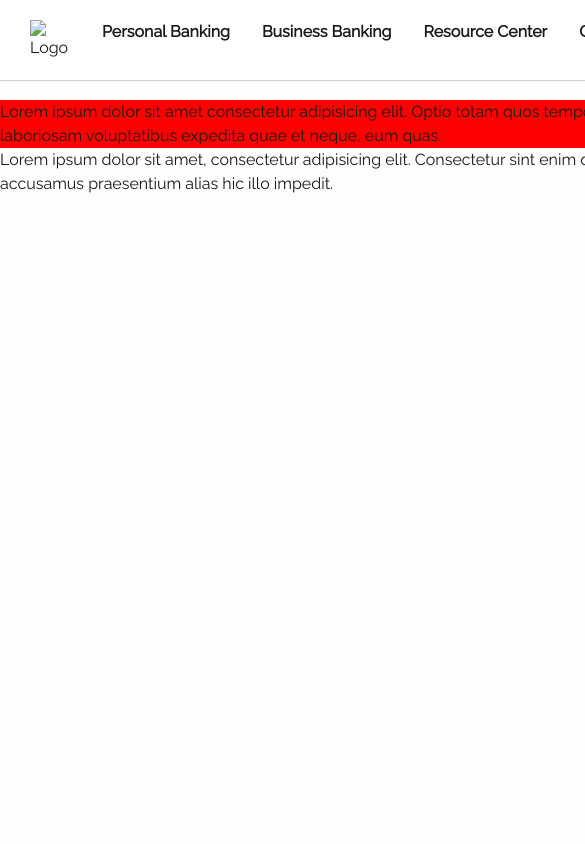
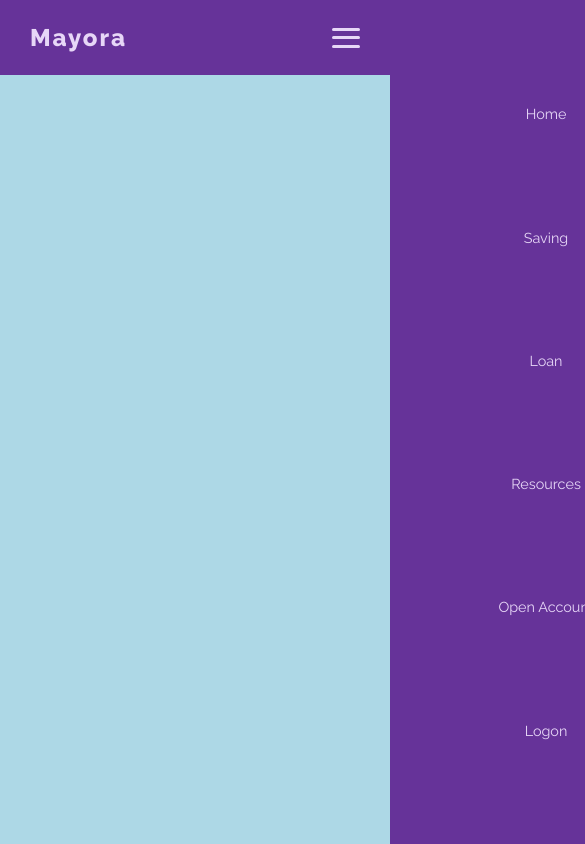
Before and after one commit to nunutasamalo/digital-banking-site, a plain HTML site: page index.html in a window 390 px wide. Shown: the top 844 px of the page, 585 px wide, since content can reach past the window. Drawn offline with Linux system fonts and the light colour scheme.

Commit message:
Add files via upload

```diff
--- a/index.html
+++ b/index.html
@@ -1,3 +1,4 @@
+
 <!DOCTYPE html>
 <html lang="en">
   <head>
@@ -5,67 +6,39 @@
     <meta http-equiv="X-UA-Compatible" content="IE=edge" />
     <meta name="viewport" content="width=device-width, initial-scale=1.0" />
     <title>Site</title>
-    <link rel="stylesheet" href="homestyle.css" />
+    <link rel="stylesheet" href="menu.css" />
+
   </head>
   <body>
-    <div class="page-wrapper">
     <header>
       <div class="container">
         <nav>
-            <div class="primary-main-nav">
-                <img src="/assets/images/mayora-digital-logo-svg.svg" class="site-logo" loading="lazy" alt="Logo">
+          <div class="logo">
+            <h2>Mayora</h2>
+          </div>
             <ul>
-                    <li>
-                      <a href="#">Personal Banking</a>
-                    </li>
-                    <li>
-                      <a href="#">Business Banking</a>
-                    </li>
-                    <li>
-                      <a href="#">Resource Center</a>
-                    </li>
-                    <li>
-                      <a href="#">Contact</a>
-                    </li>
+              <li><a href="http://" target="_blank" rel="noopener noreferrer">Home</a></li>
+              <li><a href="http://" target="_blank" rel="noopener noreferrer">Saving</a></li>
+              <li><a href="http://" target="_blank" rel="noopener noreferrer">Loan</a></li>
+              <li><a href="http://" target="_blank" rel="noopener noreferrer">Resources</a></li>
+              <li><a href="http://" target="_blank" rel="noopener noreferrer">Open Account</a></li>
+              <li><a href="http://" target="_blank" rel="noopener noreferrer">Logon</a></li>
+
+
             </ul>
+
+        <div class="menu-toggle">
+          <input type="checkbox">
+          <span></span>
+          <span></span>
+          <span></span>
         </div>
-            <div class="secondary-main-nav">
-                <ul>
-                    <li>
-                        <a href="#">Search</a>
-                      </li>
-                      <li>
-                        <a href="#">Log in</a>
-                      </li>
-                      <li>
-                        <a href="#">Get started</a>
-                      </li>
-                  </ul>
+        </nav>
       </div>
+    </header>
 
 
 
-
-        </nav>
-        </div>
-
-      </header>
-      <main>
-        <p>
-          Lorem ipsum dolor sit amet consectetur adipisicing elit. Optio totam
-          quos tempora ipsa nemo exercitationem ipsam placeat impedit similique
-          quod, possimus recusandae laboriosam voluptatibus expedita quae et
-          neque, eum quas.
-        </p>
-      </main>
-      <footer>
-        <p>
-          Lorem ipsum dolor sit amet, consectetur adipisicing elit. Consectetur
-          sint enim quo minima labore eveniet deserunt doloremque nisi amet.
-          Modi quaerat qui consequuntur cum accusamus praesentium alias hic illo
-          impedit.
-        </p>
-      </footer>
-    </div>
+    <script src="myscripts.js"></script>
   </body>
 </html>
--- /dev/null
+++ b/menu.css
@@ -0,0 +1,162 @@
+
+@import url('https://fonts.googleapis.com/css2?family=Raleway:ital,wght@0,200;0,400;0,600;0,800;1,400&display=swap');
+
+* {
+    box-sizing: border-box;
+    margin: 0;
+    padding: 0;
+  }
+
+  body{
+    font-family: 'Raleway', sans-serif;
+    overflow-x: hidden;
+  }
+
+  .container {
+    max-width: 1200px;
+    margin: 0 auto;
+    padding: 0 30px;
+  }
+  /* Navbar */
+
+  header{
+    background-color: rgb(102, 51, 153);
+  }
+
+ nav{
+    color: rgb(231, 215, 247);
+
+    display: flex;
+    justify-content: space-between;
+   height: 75px;
+   align-items: center;
+
+ }
+
+ nav .logo{
+    letter-spacing: 2px;
+ }
+
+nav ul{
+   list-style: none;
+    display: flex;
+    width: 50%;
+    justify-content: space-around;
+
+
+}
+
+nav ul li a{
+    color: rgb(231, 215, 247);
+    text-decoration: none;
+    font-size: 0.9rem;
+}
+
+nav ul li a:hover{
+    color: rgb(214, 207, 222);
+}
+
+
+.menu-toggle{
+    display: none;
+    flex-direction: column;
+    height: 20px;
+    justify-content: space-between;
+    position: relative;
+}
+
+.menu-toggle input{
+    position: absolute;
+    width: 44px;
+    height: 22px;
+    opacity: 0;
+    left: -8px;
+    cursor: pointer;
+    z-index: 2;
+}
+
+.menu-toggle span{
+display: block;
+width: 28px;
+height: 3px;
+background-color: rgb(231, 215, 247);
+border-radius: 3px;
+transition: all 0.3s;
+
+}
+
+/* Humberger menu animation */
+.menu-toggle span:nth-child(2){
+    /* background-color: red; */
+    transform-origin: 0 0;
+
+
+}
+
+.menu-toggle span:nth-child(4){
+    /* background-color: red; */
+    transform-origin: 0 100%;
+
+
+}
+
+.menu-toggle input:checked~span:nth-child(2){
+
+transform: rotate(45deg) translate(-1px, -1px);
+}
+
+
+.menu-toggle input:checked~span:nth-child(4){
+
+    transform: rotate(-45deg) translate(-1px, 0);
+    }
+
+
+
+    .menu-toggle input:checked~span:nth-child(3){
+        opacity: 0;
+        transform:scale(0)
+        }
+
+
+
+/* Media Query  Tablet*/
+@media only screen and (max-width: 768px) {
+    body {
+      background-color: lightblue;
+    }
+
+    nav ul{
+         width: 60%;
+
+     }
+  }
+
+  @media only screen and (max-width: 576px) {
+    body {
+      background-color: lightblue;
+    }
+
+    .menu-toggle{
+        display: flex;
+    }
+
+    nav ul{
+        position: absolute;
+        right: 0;
+        flex-direction: column;
+        width: 80%;
+        height: 100vh;
+        top: 0;
+        align-items: center;
+        justify-content: space-evenly;
+        z-index: -1;
+        background-color: rgb(102, 51, 153);
+        transform: translateX(100%);
+        /* transition: all 1s; */
+    }
+
+    nav ul.slide{
+        transform: translateX(0);
+    }
+  }
--- /dev/null
+++ b/myscripts.js
@@ -0,0 +1,7 @@
+const menuToggle = document.querySelector('.menu-toggle input');
+const nav = document.querySelector('nav ul');
+
+menuToggle.addEventListener('click',function(){
+nav.classList.toggle('slide');
+
+});
```
Lines whose indentation alone changed are shown as unchanged.
